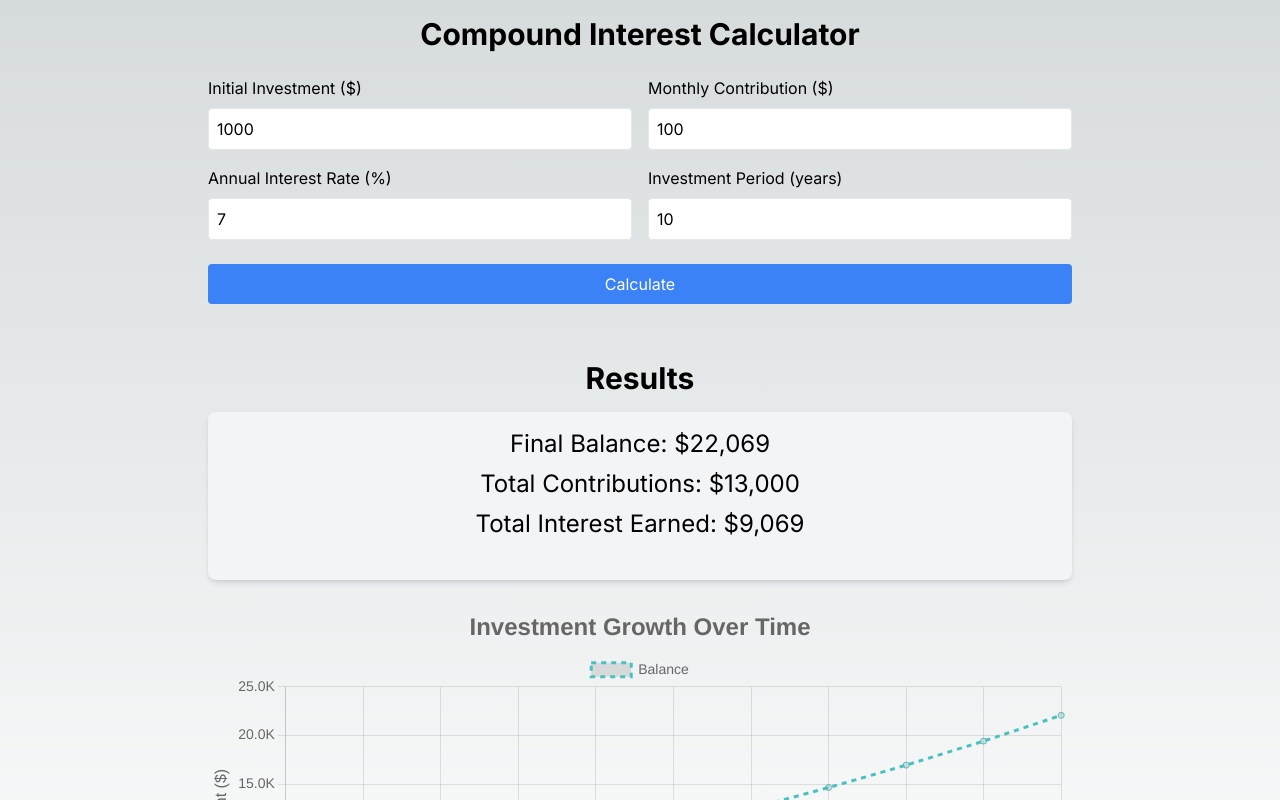
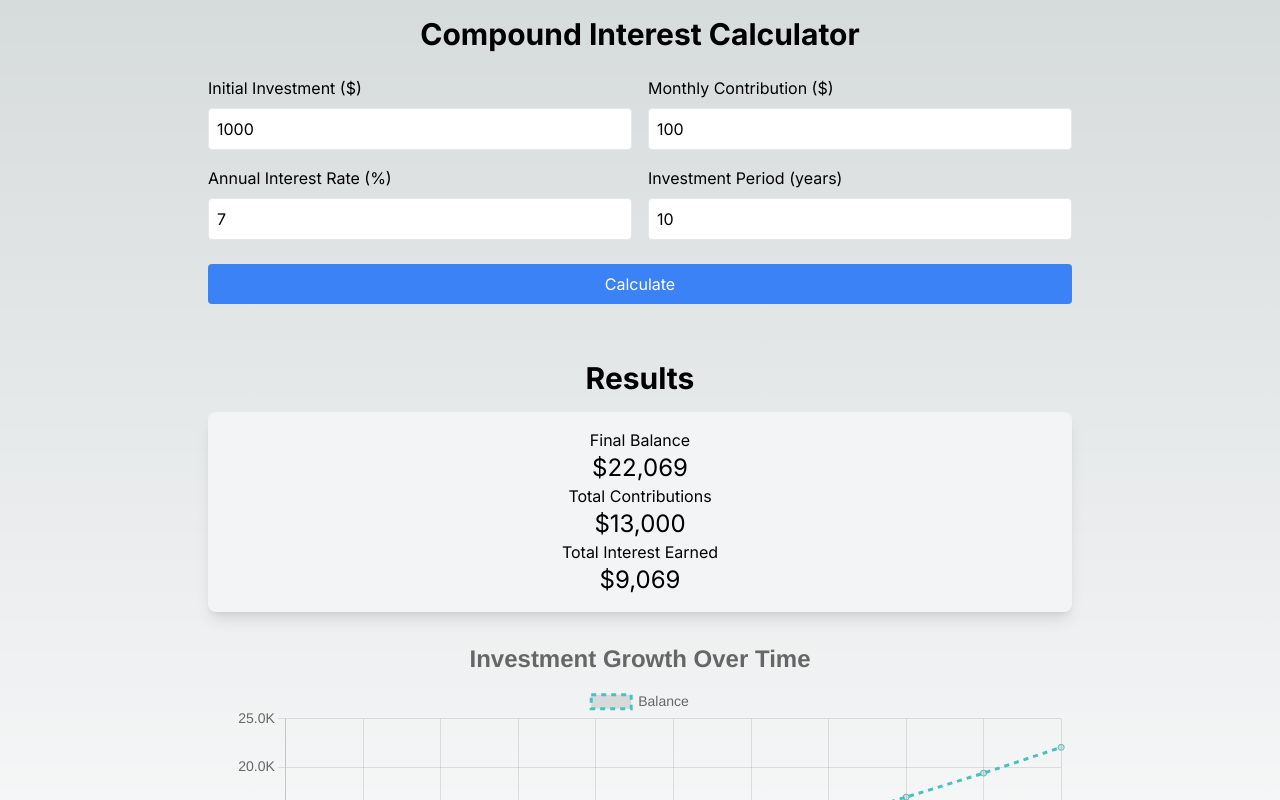
Before and after one commit to blindjedi/growth-calculator, a Next.js app: page /calculator in a window 1280 px wide. Both pictures are taken after a click on the button "Calculate". Shown: the top 800 px of the page. Built offline with nearby package versions, Linux system fonts and the light colour scheme.

Commit message:
add daisy ui stats to results

```diff
--- a/src/app/ui/calculator/Results.jsx
+++ b/src/app/ui/calculator/Results.jsx
@@ -7,10 +7,21 @@ const Results = ({ results, chartData, chartOptions }) => {
   return (
     <div className="mt-8">
       <h2 className="text-3xl font-bold mb-4 text-center">Results</h2>
-      <div className="bg-gray-100 p-4 rounded-lg shadow-md dark:bg-gray-800">
-        <p className="text-center text-2xl mb-2">Final Balance: ${results.finalBalance.toLocaleString()}</p>
-        <p className="text-center text-2xl mb-2">Total Contributions: ${results.totalContributions.toLocaleString()}</p>
-        <p className="text-center text-2xl mb-6">Total Interest Earned: ${results.totalInterest.toLocaleString()}</p>
+      <div className="bg-gray-100 p-4 rounded-lg shadow-lg dark:bg-gray-800">
+        <div className="stats text-center">
+          <div className="stat">
+            <div className="stat-title">Final Balance</div>
+            <div className="stat-value text-2xl">${results.finalBalance.toLocaleString()}</div>
+          </div>
+          <div className="stat">
+            <div className="stat-title">Total Contributions</div>
+            <div className="stat-value text-2xl">${results.totalContributions.toLocaleString()}</div>
+          </div>
+          <div className="stat">
+            <div className="stat-title">Total Interest Earned</div>
+            <div className="stat-value text-2xl">${results.totalInterest.toLocaleString()}</div>
+          </div>
+        </div>
       </div>
       <div className="w-full h-96 flex justify-center my-6">
         <Line options={chartOptions} data={chartData} />
```
